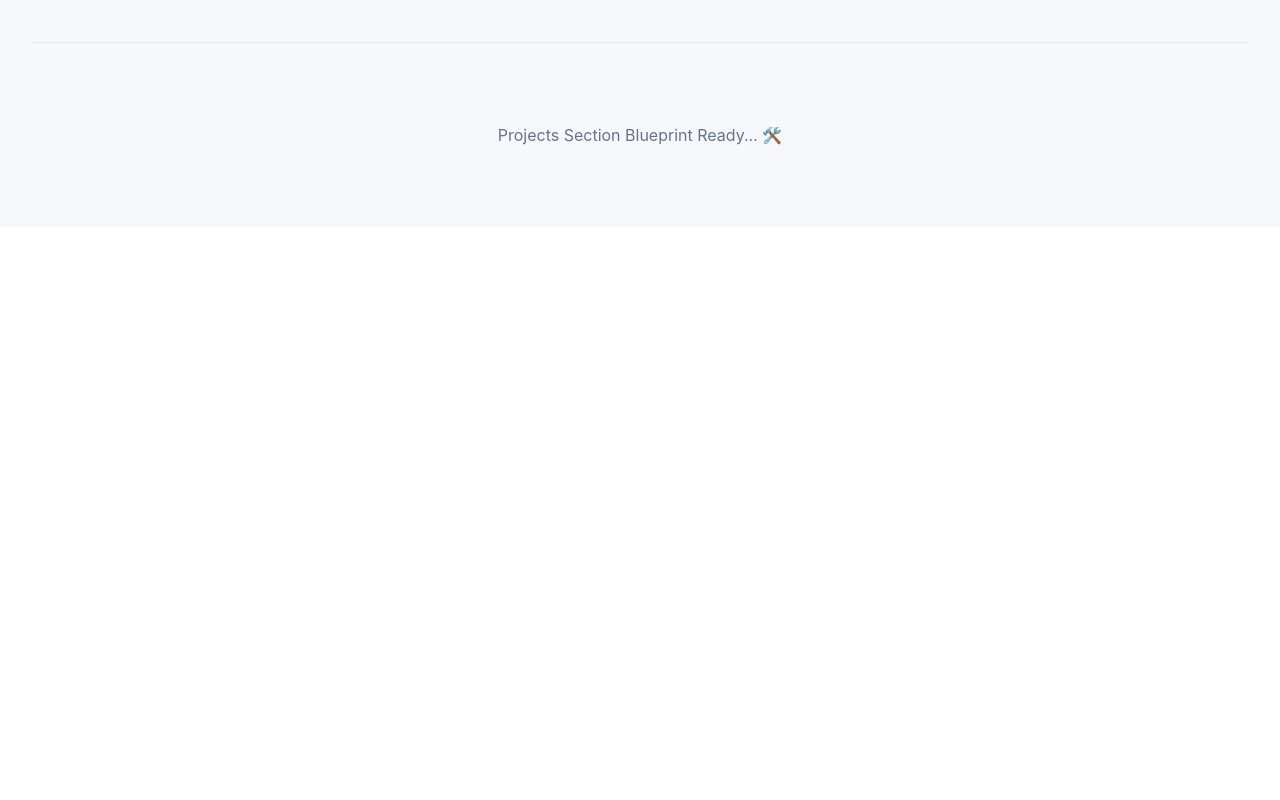
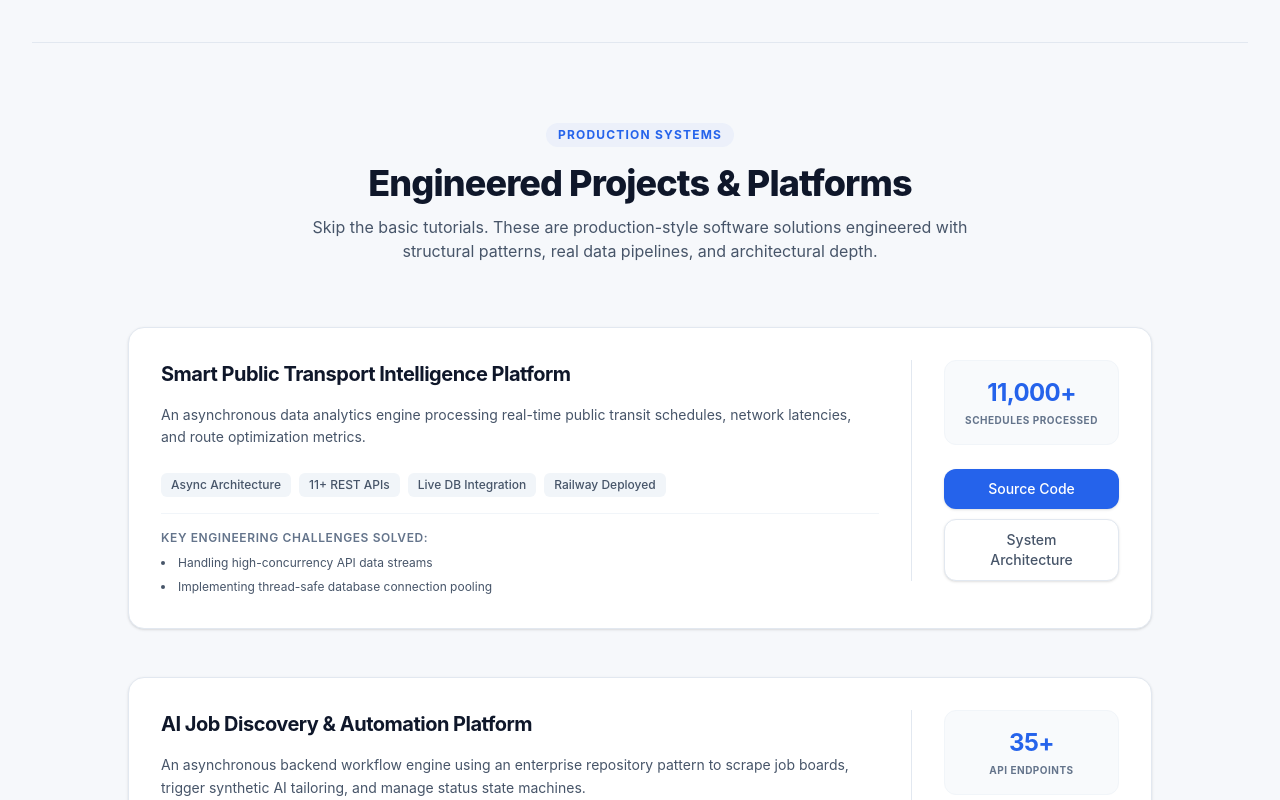
Before and after one commit to nestorNiloy/portfolio, a React app: page / in a window 1280 px wide. Shown: the part 740-1540 px from the top of the page. Before the commit the page ends 967 px from the top, so only its background shows below. Built offline with nearby package versions, Linux system fonts and the light colour scheme; the HTML template or start-up script is replaced by a standard one.

Commit message:
feat: design structured engineering product cards with metrics and challenges grids

```diff
--- a/src/App.jsx
+++ b/src/App.jsx
@@ -2,20 +2,16 @@
 import React from 'react';
 import Navbar from './components/Navbar';
 import Hero from './components/Hero';
+import Projects from './components/Projects';
 
 export default function App() {
   return (
     <div className="min-h-screen bg-[#F6F8FB] text-[#0F172A]">
       <Navbar />
 
-      {/* Main layout container to align with fixed header */}
       <main className="mx-auto max-w-7xl px-4 sm:px-6 lg:px-8">
         <Hero />
-
-        {/* Placeholder container for the Projects section coming up next */}
-        <div id="projects" className="py-20 text-center text-[#64748B] border-t border-[#E2E8F0]">
-          Projects Section Blueprint Ready... 🛠️
-        </div>
+        <Projects />
       </main>
     </div>
   );
--- /dev/null
+++ b/src/components/Projects.jsx
@@ -0,0 +1,109 @@
+// src/components/Projects.jsx
+import React from 'react';
+import Button from './Button';
+
+export default function Projects() {
+  const projects = [
+    {
+      title: "Smart Public Transport Intelligence Platform",
+      description: "An asynchronous data analytics engine processing real-time public transit schedules, network latencies, and route optimization metrics.",
+      metrics: ["Async Architecture", "11+ REST APIs", "Live DB Integration", "Railway Deployed"],
+      stats: { primary: "11,000+", label: "Schedules Processed" },
+      challenges: ["Handling high-concurrency API data streams", "Implementing thread-safe database connection pooling"],
+      github: "https://github.com/nestorNiloy",
+    },
+    {
+      title: "AI Job Discovery & Automation Platform",
+      description: "An asynchronous backend workflow engine using an enterprise repository pattern to scrape job boards, trigger synthetic AI tailoring, and manage status state machines.",
+      metrics: ["FastAPI Async", "SQLAlchemy 2.0", "Repository Pattern", "Adzuna API"],
+      stats: { primary: "35+", label: "API Endpoints" },
+      challenges: ["Building deterministic state machine transitions", "Decoupling service layers from active database routers"],
+      github: "https://github.com/nestorNiloy/portfolio",
+    },
+    {
+      title: "Enterprise ATM Transaction Dashboard",
+      description: "A full-stack financial analytics interface tracking metrics, volume optimization, and failure vectors across retail transactional banking systems.",
+      metrics: ["Spring Boot", "REST Architecture", "Data Engineering", "React Frontend"],
+      stats: { primary: "2,790", label: "Simulated ATMs" },
+      challenges: ["Aggregating high-volume transactional logs cleanly", "Designing responsive light-mode metrics graphs"],
+      github: "https://github.com/nestorNiloy",
+    }
+  ];
+
+  return (
+    <section id="projects" className="py-20 border-t border-[#E2E8F0]">
+      <div className="flex flex-col items-center mb-16 text-center">
+        <span className="text-xs font-bold uppercase tracking-widest text-[#2563EB] bg-[#2563EB]/5 px-3 py-1 rounded-full">
+          Production Systems
+        </span>
+        <h2 className="mt-4 text-3xl font-extrabold tracking-tight text-[#0F172A] sm:text-4xl">
+          Engineered Projects & Platforms
+        </h2>
+        <p className="mt-3 max-w-2xl text-base text-[#475569]">
+          Skip the basic tutorials. These are production-style software solutions engineered with structural patterns, real data pipelines, and architectural depth.
+        </p>
+      </div>
+
+      {/* Structured Feature-Product Grid */}
+      <div className="space-y-12 max-w-5xl mx-auto">
+        {projects.map((project, index) => (
+          <div key={index} className="group relative border border-[#E2E8F0] bg-white rounded-2xl p-6 md:p-8 shadow-sm hover:shadow-md transition-all flex flex-col md:flex-row gap-8 items-start">
+
+            {/* Left Column: Info & Details */}
+            <div className="flex-1 space-y-4">
+              <h3 className="text-xl font-bold text-[#0F172A] tracking-tight group-hover:text-[#2563EB] transition-colors">
+                {project.title}
+              </h3>
+              <p className="text-sm text-[#475569] leading-relaxed">
+                {project.description}
+              </p>
+
+              {/* Tech Badges */}
+              <div className="flex flex-wrap gap-2 pt-2">
+                {project.metrics.map((m, i) => (
+                  <span key={i} className="text-xs font-medium text-[#475569] bg-[#F1F5F9] px-2.5 py-1 rounded-md">
+                    {m}
+                  </span>
+                ))}
+              </div>
+
+              {/* Engineering Challenges Addressed */}
+              <div className="pt-4 border-t border-[#F1F5F9]">
+                <h4 className="text-xs font-semibold uppercase tracking-wider text-[#64748B] mb-2">
+                  Key Engineering Challenges Solved:
+                </h4>
+                <ul className="text-xs text-[#475569] space-y-1.5 list-disc list-inside">
+                  {project.challenges.map((c, i) => (
+                    <li key={i} className="leading-normal">{c}</li>
+                  ))}
+                </ul>
+              </div>
+            </div>
+
+            {/* Right Column: Key System Metric & Actions */}
+            <div className="w-full md:w-52 flex flex-col justify-between h-full md:self-stretch border-t md:border-t-0 md:border-l border-[#E2E8F0] pt-6 md:pt-0 md:pl-8 space-y-6">
+              <div className="bg-[#F8FAFC] rounded-xl p-4 text-center border border-[#F1F5F9]">
+                <span className="block text-2xl font-bold text-[#2563EB] tracking-tight">
+                  {project.stats.primary}
+                </span>
+                <span className="block text-[10px] font-bold uppercase tracking-wider text-[#64748B] mt-1">
+                  {project.stats.label}
+                </span>
+              </div>
+
+              <div className="flex flex-col gap-2.5">
+                <Button variant="primary" onClick={() => window.open(project.github, '_blank')}>
+                  Source Code
+                </Button>
+                <Button variant="secondary">
+                  System Architecture
+                </Button>
+              </div>
+            </div>
+
+          </div>
+        ))}
+      </div>
+    </section>
+  );
+}
```
